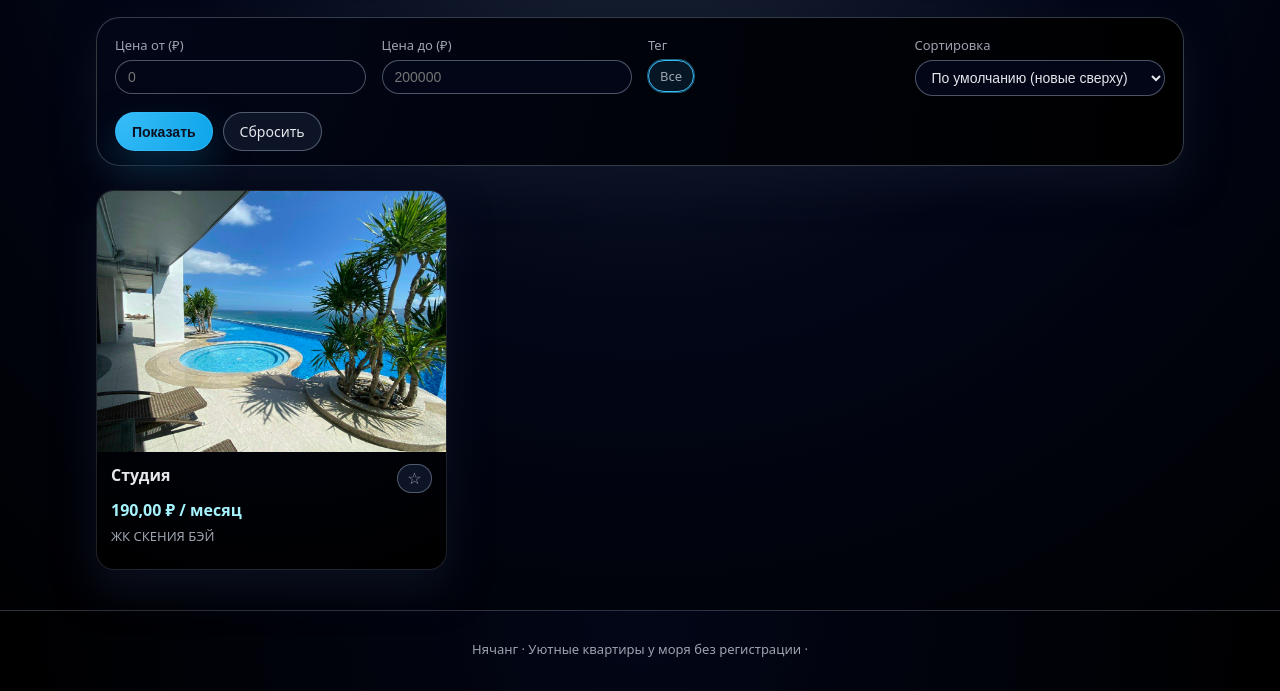
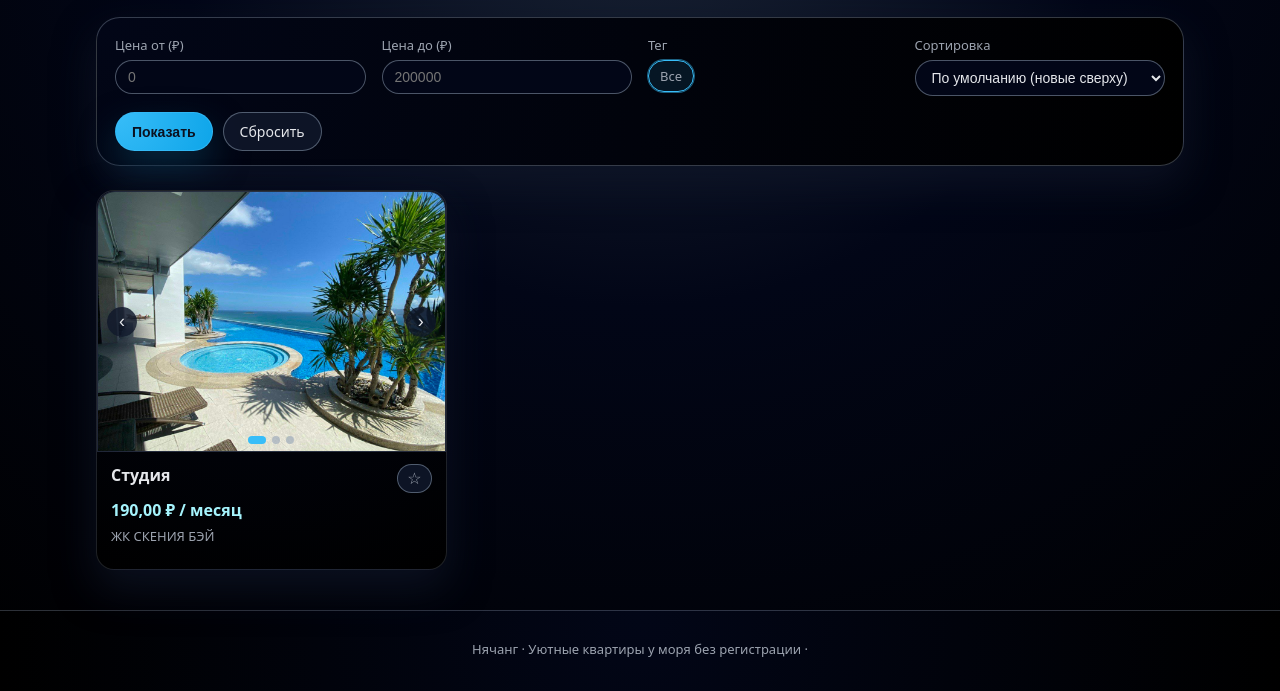
Before and after one commit to victormorozov1/rent, a Django app: page / in a window 1280 px wide. Shown: the part 180-871 px from the top of the page. Run offline with Django 5.2, Linux system fonts and the light colour scheme; data comes from the database, SQL or seed files in the repository; data that the repository does not hold is empty.

Commit message:
Add carousel to listing cards

```diff
--- a/nhatrang_rentals/listings/static/listings/app.js
+++ b/nhatrang_rentals/listings/static/listings/app.js
@@ -146,6 +146,7 @@ function initCarousel(root) {
     if (!slides.length) return;
 
     let currentIndex = 0;
+    const listingId = root.closest("[data-listing-id]")?.getAttribute("data-listing-id") || null;
 
     function update() {
         const offset = -currentIndex * 100;
@@ -167,7 +168,7 @@ function initCarousel(root) {
         prevBtn.addEventListener("click", () => {
             currentIndex = (currentIndex - 1 + slides.length) % slides.length;
             update();
-            trackAction("carousel_prev", { index: currentIndex });
+            trackAction("carousel_prev", { index: currentIndex, listing_id: listingId });
         });
     }
 
@@ -175,7 +176,7 @@ function initCarousel(root) {
         nextBtn.addEventListener("click", () => {
             currentIndex = (currentIndex + 1) % slides.length;
             update();
-            trackAction("carousel_next", { index: currentIndex });
+            trackAction("carousel_next", { index: currentIndex, listing_id: listingId });
         });
     }
 
@@ -189,7 +190,7 @@ function initCarousel(root) {
             dot.addEventListener("click", () => {
                 currentIndex = idx;
                 update();
-                trackAction("carousel_dot", { index: currentIndex });
+                trackAction("carousel_dot", { index: currentIndex, listing_id: listingId });
             });
             dotsContainer.appendChild(dot);
         });
@@ -258,8 +259,5 @@ document.addEventListener("DOMContentLoaded", () => {
     }
 
     // Карусель
-    const carousel = document.querySelector("[data-carousel]");
-    if (carousel) {
-        initCarousel(carousel);
-    }
+    document.querySelectorAll("[data-carousel]").forEach((carousel) => initCarousel(carousel));
 });
--- a/nhatrang_rentals/listings/static/listings/styles.css
+++ b/nhatrang_rentals/listings/static/listings/styles.css
@@ -305,6 +305,34 @@ a:hover {
     font-size: 14px;
 }
 
+.carousel--card .carousel-viewport {
+    display: block;
+    aspect-ratio: 4 / 3;
+    border-radius: var(--radius-lg) var(--radius-lg) 0 0;
+    border: 1px solid var(--card-border);
+    overflow: hidden;
+    background: radial-gradient(circle at center, #1f2937, #020617);
+}
+
+.carousel--card .carousel-btn {
+    width: 30px;
+    height: 30px;
+    font-size: 18px;
+    background: rgba(15, 23, 42, 0.85);
+}
+
+.carousel--card .carousel-dots {
+    bottom: 8px;
+}
+
+.carousel-slide.listing-thumb-placeholder {
+    display: flex;
+    align-items: center;
+    justify-content: center;
+    color: var(--text-muted);
+    font-size: 14px;
+}
+
 .listing-body {
     padding: 12px 14px 14px;
     display: flex;
--- a/nhatrang_rentals/listings/templates/listings/listing_list.html
+++ b/nhatrang_rentals/listings/templates/listings/listing_list.html
@@ -56,20 +56,32 @@
     {% if listings %}
         {% for listing in listings %}
             <article class="listing-card" data-listing-id="{{ listing.id }}">
-                <a href="{% url 'listings:listing_detail' listing.id %}" class="listing-thumb">
                 {% with photos=listing.photos.all %}
+                    <div class="listing-thumb">
+                        <div class="carousel carousel--card" data-carousel>
+                            <a href="{% url 'listings:listing_detail' listing.id %}" class="carousel-viewport">
+                                <div class="carousel-track">
                                     {% if photos %}
-                            <div class="listing-thumb-inner">
-                                <img src="{{ photos.0.image.url }}"
-                                     alt="{{ listing.title }}">
-                            </div>
+                                        {% for photo in photos %}
+                                            <img src="{{ photo.image.url }}"
+                                                 alt="{{ listing.title }} фото {{ forloop.counter }}"
+                                                 class="carousel-slide">
+                                        {% endfor %}
                                     {% else %}
-                            <div class="listing-thumb-inner listing-thumb-placeholder">
+                                        <div class="carousel-slide listing-thumb-placeholder">
                                             <span>Нет фото</span>
                                         </div>
                                     {% endif %}
+                                </div>
+                            </a>
+                            {% if photos %}
+                                <button class="carousel-btn carousel-btn-prev" type="button" data-carousel-prev>‹</button>
+                                <button class="carousel-btn carousel-btn-next" type="button" data-carousel-next>›</button>
+                                <div class="carousel-dots" data-carousel-dots></div>
+                            {% endif %}
+                        </div>
+                    </div>
                 {% endwith %}
-                </a>
                 <div class="listing-body">
                     <div class="listing-header">
                         <h2 class="listing-title">
```
Lines whose indentation alone changed are shown as unchanged.
